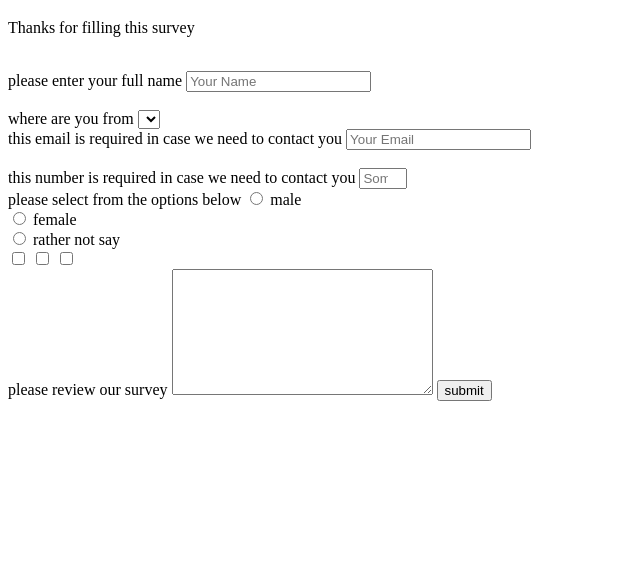
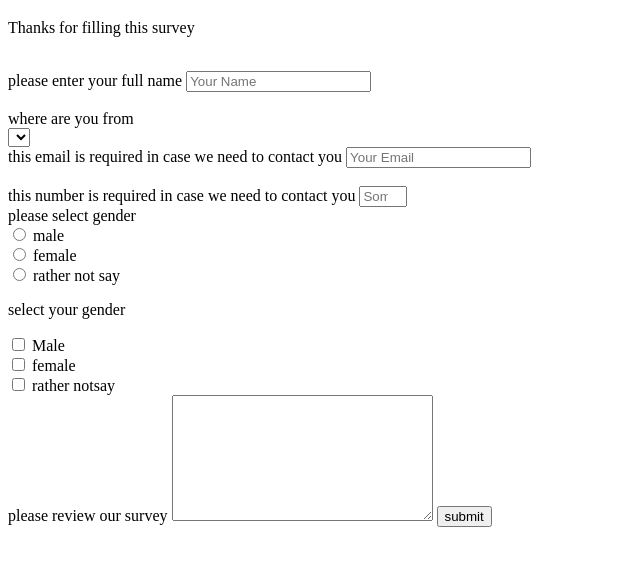
Before and after one commit to sethmicahking/seth-solomon, a plain HTML site: page index.html in a window 1280 px wide. Shown: the part 61-626 px from the top of the page, without its empty margins (0-640 px from the left). Drawn offline with Linux system fonts and the light colour scheme.

Commit message:
somechanges

```diff
--- a/css/style.css
+++ b/css/style.css
@@ -1,4 +1,4 @@
-.group1question{
+#group1question{
 display: inline;
 
 }
--- a/index.html
+++ b/index.html
@@ -28,16 +28,19 @@
     <br>
     <br>
     <label id="location"for="">where are you from</label>
+    <br>
     <select name="" id="dropdown">
-      <option id="geoposition" value="America"></option>
+      <option id="geoposition" value="America" aria-setsize="20" ></option>
       <label for="geoposition">America</label>
       <option id="geoposition" value="Africa"></option>
       <label for="geoposition">Africa</label>
+      <br>
 
 
 
     </select>
     <div  id="group1question">
+      <br>
     <label id="email-label" for="">this email is required in case we need to contact you</label>
     <input type="email" id="email" name="email" placeholder="Your Email" required>
     <br>
@@ -45,18 +48,26 @@
     <label id="number-label" for="">this number is required in case we need to contact you</label>
     <input type="number" id="number" name="number" min="1" max="5" placeholder="Some Number" required>
     <br>
-    <label for="">please select from the options below</label>
-    <input alt="name" type="radio" name="radio" form="">
+    <div>
+    <label for="">please select gender</label>
+    <br>
+    <input type="radio" name="radio" value="name" form="" required>
     <label for="radio">male</label><br>
-    <input  type="radio" name="radio" form="">
+    <div>
+    <input  type="radio" value="name" name="radio" form=""required>
     <label for="radio">female</label><br>
-    <input type="radio" name="radio1" form="">
+    <input type="radio" name="radio" value="name" form=""required>
     <label for="radio1">rather not say</label>
+  </div>
     </div>
   <div id="groupcheckbox">
-    <input alt="value" type="checkbox"name="value" form="">
-    <input alt="value" type="checkbox"name="value" form="">
-    <input alt="value" type="checkbox"name="value" form="">
+    <p>select your gender</p>
+    <input alt="value" type="checkbox"name="value" form="" value="gen1"  >
+    <label for="value">Male</label><br>
+    <input alt="value" type="checkbox"name="value" form=""value="gen1">
+    <label for="value">female</label><br>
+    <input alt="value" type="checkbox"name="value" form=""value="gen1">
+    <label for="value">rather notsay</label><br>
   </div>
 
     <label for="">please review our survey</label>
```
